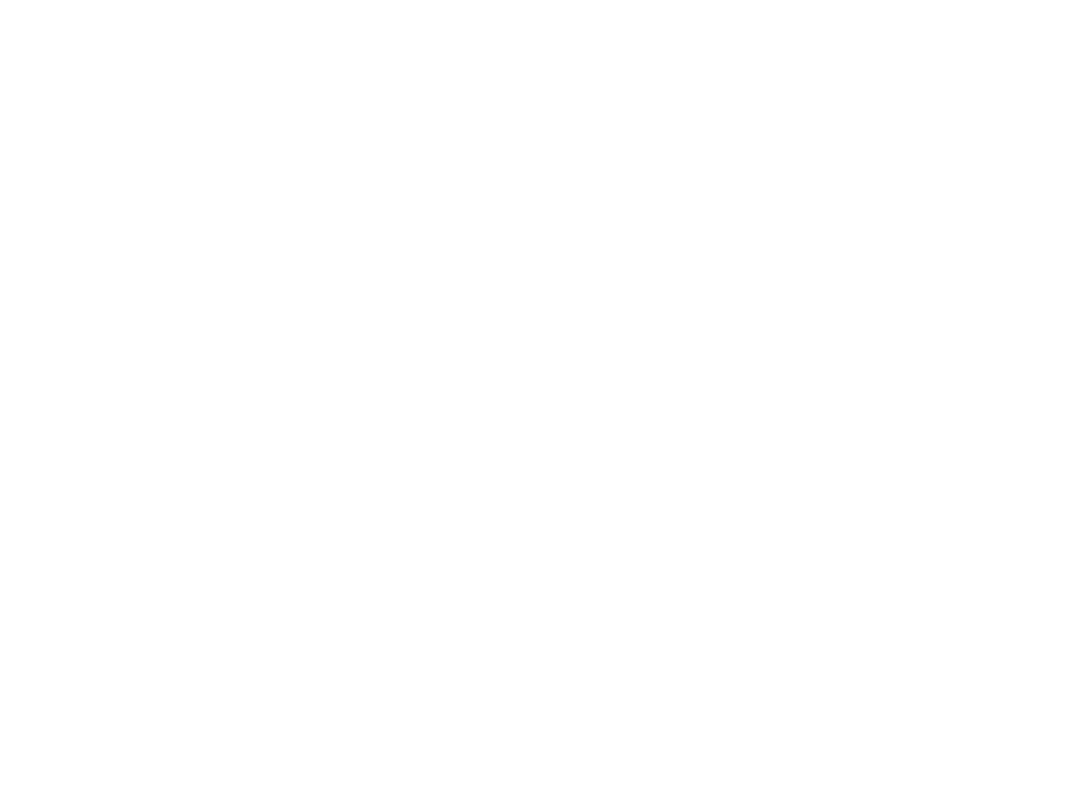
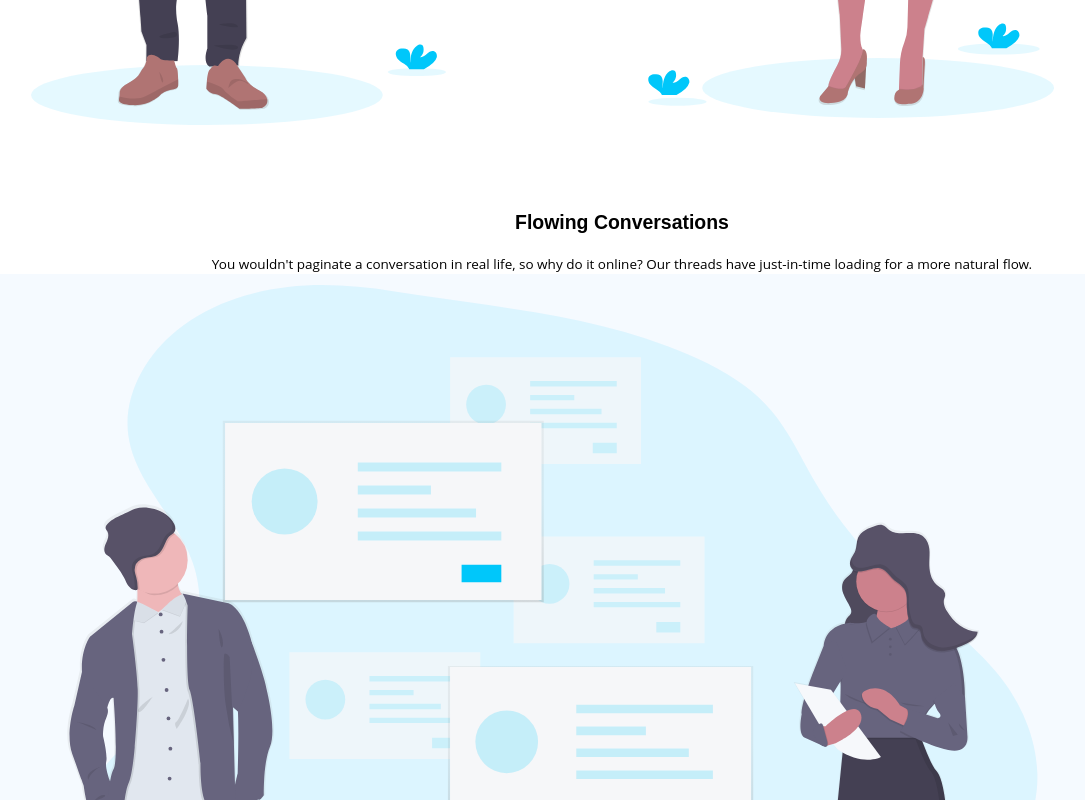
Before and after one commit to 20jasper/huddle-landing-page, a React (Create React App) app: page / in a window 1280 px wide. Shown: the part 3540-4340 px from the top of the page, without its empty margins (18-1103 px from the left). Before the commit the page ends 2928 px from the top, so only its background shows below. Built offline with nearby package versions, Linux system fonts and the light colour scheme.

Commit message:
added more sections and updated text

```diff
--- a/src/components/Content.js
+++ b/src/components/Content.js
@@ -14,6 +14,20 @@
 				regularText="Generate meaningful discussions with your audience and build a strong, loyal community. Think of the insightful conversations you miss out on with a feedback form."
 			// style={{ backgroundImage: `url(${bgSectionTopMobile1});` }}
 			/>
+			<ContentSection
+				imageSource={growTogether}
+				imageAlt="3 pink people standing in a line"
+				boldText="Flowing Conversations"
+				regularText="You wouldn't paginate a conversation in real life, so why do it online? Our threads have just-in-time loading for a more natural flow."
+			// style={{ backgroundImage: `url(${bgSectionTopMobile1});` }}
+			/>
+			<ContentSection
+				imageSource={growTogether}
+				imageAlt="3 pink people standing in a line"
+				boldText="Your Users"
+				regularText="It takes no time at all to integrate Huddle with your app's authentication solution. This means, once signed in to your app, your users can start chatting immediately."
+			// style={{ backgroundImage: `url(${bgSectionTopMobile1});` }}
+			/>
 		</section>
 	);
 }
```
